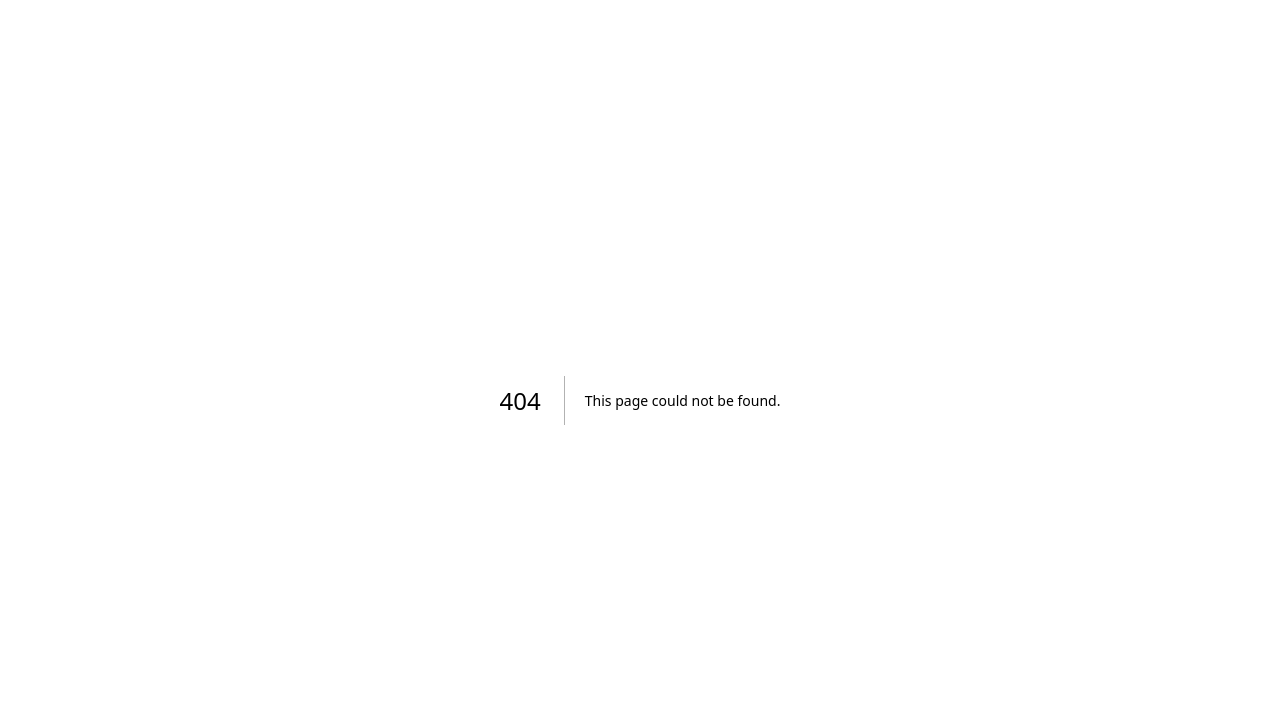
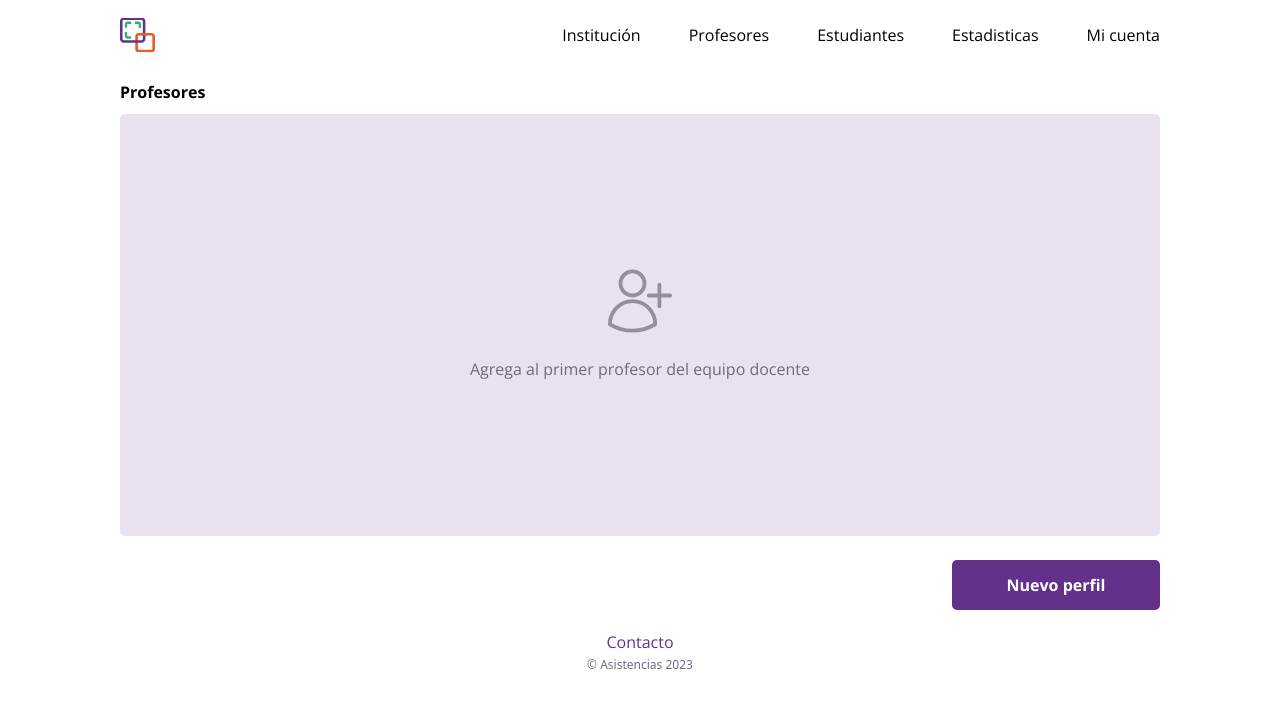
Before and after one commit to sync-ideas/project-frontend, a Next.js app: page /profesores in a window 1280 px wide. Before the commit this address had no page. Shown: the top 708 px of the page. Built offline with nearby package versions, Linux system fonts and the light colour scheme.

Commit message:
[FEAT] added breadcrumb link

```diff
--- a/src/app/profesor/page.tsx
+++ b/src/app/profesores/page.tsx
@@ -1,7 +1,7 @@
 import React from "react";
 import NavBar from "../components/navbar";
 import Footer from "../components/Footer";
-import LinkComponent from "../components/LinkComponent/LinkComponentCustom";
+import Breadcrumb from "../components/Breadcrumb";
 import addProfessor from "../../../public/assets/images/add-professor.svg";
 import Link from "next/link";
 import Image from "next/image";
@@ -14,13 +14,10 @@ const Professor: React.FC<ProfessorProps> = () => {
             <NavBar />
             <div className="px-6 sm:px-8 md:px-[120px] py-[10px]">
                 <div className="w-full flex justify-between mb-[10px]">
-                    <p className="text-base font-bold">Profesores</p>
-                    <LinkComponent
-                        link=""
-                        text="< Volver"
-                        textColor="purple-dark"
-                        decorationColor="green"
-                        textColorHover="purple-dark"
+                    <Breadcrumb
+                        links={[
+                            { hiper: "/", text: "Profesores" }
+                        ]}
                     />
                 </div>
                 <Link href="/nuevo-profesor" className="">
```
